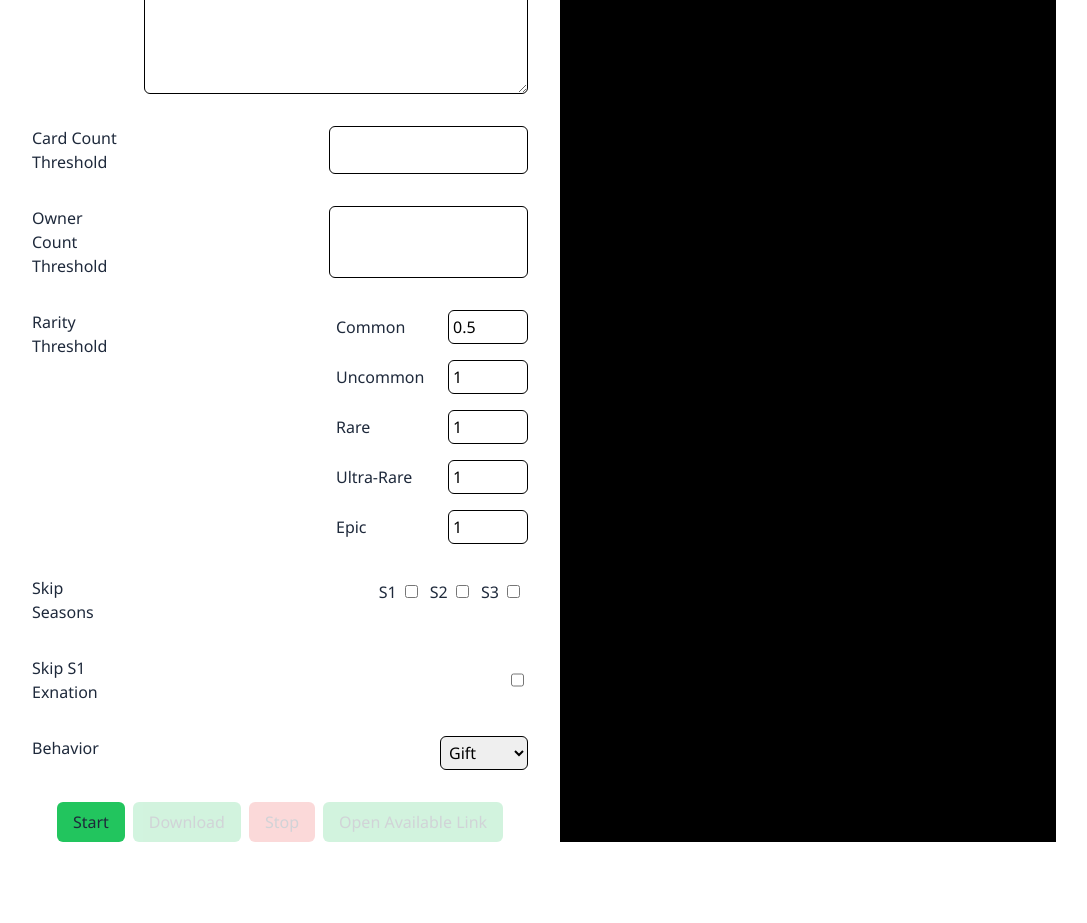
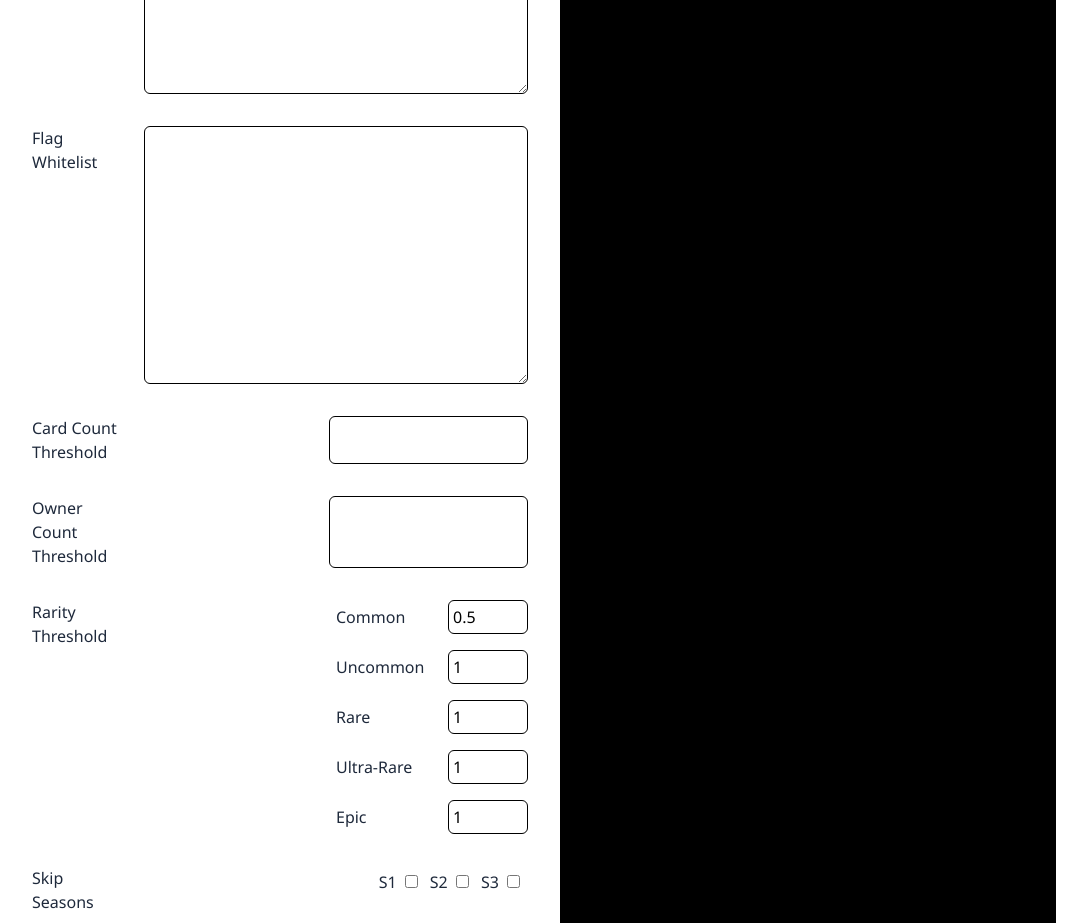
Before and after one commit to Kractero/hare, a SvelteKit app: page /tools/junkdajunk in a window 1280 px wide. Shown: the part 1180-2103 px from the top of the page, without its empty margins (112-1199 px from the left). Built offline with nearby package versions, Linux system fonts and the light colour scheme.

Commit message:
feat: flag whitelist

```diff
--- a/src/lib/data/changelog.ts
+++ b/src/lib/data/changelog.ts
@@ -1,4 +1,19 @@
 export const changelog = [
+    {
+        "date": "2023-11-09",
+        "changes": {
+            "features": [
+                [
+                    "Deck to IDs",
+                    "NEW - Given a deck, get a downloadable text file of ids."
+                ],
+                [
+                    "JunkDaJunk",
+                    "Add option to whitelist flags."
+                ]
+            ]
+        }
+    },
     {
         "date": "2023-11-06",
         "changes": {
--- a/src/routes/config/+page.svelte
+++ b/src/routes/config/+page.svelte
@@ -25,6 +25,7 @@
         nenNation: '',
         finderList: '',
         junkdajunkRegionalWhitelist: '',
+        junkdajunkFlagWhitelist: '',
         finderMode: 'Gift',
         junkdajunkRarities: {
             common: 0.5,
@@ -137,6 +138,7 @@
         <Input text="Gift To" bind:bindValue={localStorageObject.finderGiftee} forValue="giftee" />
         <h2 class="text-2xl text-center font-bold tracking-tight">JunkDaJunk</h2>
         <Textarea text="Regional Whitelist" bind:bindValue={localStorageObject.junkdajunkRegionalWhitelist} forValue="regions" />
+        <Textarea text="Flag Whitelist" bind:bindValue={localStorageObject.junkdajunkFlagWhitelist} forValue="flags" />
         <Input text="Card Count Threshold" bind:bindValue={localStorageObject.junkdajunkCardCount} forValue="card" />
         <Input text="Owner Threshold" bind:bindValue={localStorageObject.junkdajunkOwnerCount} forValue="owner" />
         <Rarities bind:rarities={localStorageObject.junkdajunkRarities} />
--- a/src/routes/tools/deck/+page.svelte
+++ b/src/routes/tools/deck/+page.svelte
@@ -24,14 +24,13 @@
 		pushHistory(`?main=${main}&nation=${nennation}`)
 		progress = '';
         const xml = await parseXML(`https://www.nationstates.net/cgi-bin/api.cgi?q=cards+deck;nationname=${nennation}`, main);
-        dl = xml.CARDS.DECK.CARD.map((card: { CARDID: string; }) => card.CARDID).join('\n')
-        console.log(dl)
+        dl = Array.from(new Set(xml.CARDS.DECK.CARD.map((card: { CARDID: string; }) => card.CARDID))).join('\n')
         downloadable = true;
         progress += `<p>Finished processing</p>`
 	}
 </script>
 
-<ToolContent toolTitle="Deck to IDs" caption={"Turn a deck into a text file of card ids."} />
+<ToolContent toolTitle="Deck to IDs" caption={"Turn a deck into a text file of card ids, duplicates ignored."} />
 
 <div class="lg:w-[1024px] lg:max-w-5xl flex flex-col lg:flex-row gap-8 break-normal">
 	<form on:submit|preventDefault={() => nen()} class="flex flex-col gap-8">
--- a/src/routes/tools/junkdajunk/+page.svelte
+++ b/src/routes/tools/junkdajunk/+page.svelte
@@ -27,6 +27,7 @@
 	let giftee = '';
 	let puppets = '';
 	let regionalwhitelist = '';
+	let flagwhitelist = '';
 	let mode = 'Gift';
 	let password = '';
 	let owners = '';
@@ -42,6 +43,7 @@
 		password = localStorage.getItem("password") as string || "";
 		mode = data.parameters.mode || localStorage.getItem("finderMode") as string || "Gift";
 		regionalwhitelist = data.parameters.regions?.replaceAll(',', '\n') || localStorage.getItem("junkdajunkRegionalWhitelist") as string || "";
+		flagwhitelist = data.parameters.flags?.replaceAll(',', '\n') || localStorage.getItem("junkdajunkFlagWhitelist") as string || "";
 		giftee = data.parameters.giftee || localStorage.getItem("finderGiftee") as string || "";
 		rarities = localStorage.getItem("junkdajunkRarities") ? JSON.parse(localStorage.getItem("junkdajunkRarities") as string) : {
             common: 0.5,
@@ -58,7 +60,7 @@
 	onDestroy(() => abortController.abort());
 
 	async function junkDaJunk(main: string, puppets: string) {
-		pushHistory(`?main=${main}&mode=${mode}${giftee ? `&giftee=${giftee}` : ""}${owners ? `&owners=${owners}` : ""}${cardcount ? `&cardcount=${cardcount}` : ""}${regionalwhitelist ? `&regions=${regionalwhitelist.replaceAll('\n', ',')}` : ""}${skipseason ? `&skipseason=${skipseason}` : ""}${skipexnation ? `&skipexnation=${skipexnation}` : ""}`)
+		pushHistory(`?main=${main}&mode=${mode}${giftee ? `&giftee=${giftee}` : ""}${owners ? `&owners=${owners}` : ""}${cardcount ? `&cardcount=${cardcount}` : ""}${regionalwhitelist ? `&regions=${regionalwhitelist.replaceAll('\n', ',')}` : ""}${flagwhitelist ? `&flags=${flagwhitelist.replaceAll('\n', ',')}` : ""}${skipseason ? `&skipseason=${skipseason}` : ""}${skipexnation ? `&skipexnation=${skipexnation}` : ""}`)
 		downloadable = false;
 		stoppable = true;
 		stopped = false;
@@ -70,6 +72,10 @@
 		const whiteList = regionalwhitelist ? regionalwhitelist.split('\n') : [];
 		if (whiteList.length > 0) {
 			progress += `<p>Whitelisting regions: ${whiteList.map((region) => region.trim()).join(', ')}</p>`;
+		}
+		const fwhiteList = flagwhitelist ? flagwhitelist.split('\n') : [];
+		if (fwhiteList.length > 0) {
+			progress += `<p>Whitelisting regions: ${fwhiteList.map((flag) => flag.trim()).join(', ')}</p>`;
 		}
 		if (skipseason.length > 0) {
 			progress += `<p>Skipping seasons:`
@@ -116,7 +122,8 @@
 						const category = card.CATEGORY;
 						const marketValue = card.MARKET_VALUE;
 						const region = String(card.REGION);
-
+						const flag = String(card.FLAG)
+						console.log(flag)
 						let highestBid = 0;
 						const markets = card.MARKETS ? card.MARKETS.MARKET : [];
 						if (Array.isArray(markets)) {
@@ -139,6 +146,12 @@
 
 						let junk = true;
 						let reason = ""
+						fwhiteList.forEach(whitelistedFlag => {
+							if (flag.includes(whitelistedFlag)) {
+								junk = false;
+								reason = `<span class="text-blue-400">Flag is whitelisted ${flag}</span>`
+							}
+						})
 						if (skipseason.includes(String(season))) {
 							junk = false;
 							reason = `<span class="text-blue-400">is ignored season ${season}</span>`
@@ -255,6 +268,7 @@
 			<Input text={`Gift To`} bind:bindValue={giftee} forValue="giftee" required={true} />
 		{/if}
 		<Textarea text="Regional Whitelist" bind:bindValue={regionalwhitelist} forValue="regions" />
+		<Textarea text="Flag Whitelist" bind:bindValue={flagwhitelist} forValue="flags" />
 		<Input text={`Card Count Threshold`} bind:bindValue={cardcount} forValue="card" />
 		<Input text={`Owner Count Threshold`} bind:bindValue={owners} forValue="owner" />
 		{#if rarities}
```
